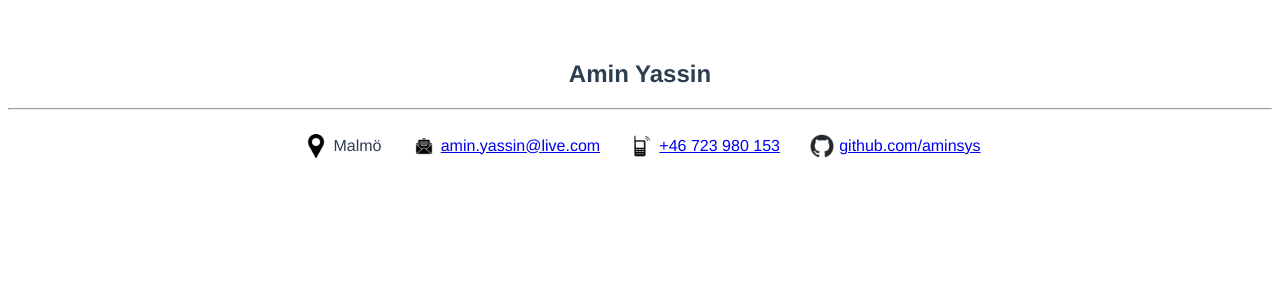
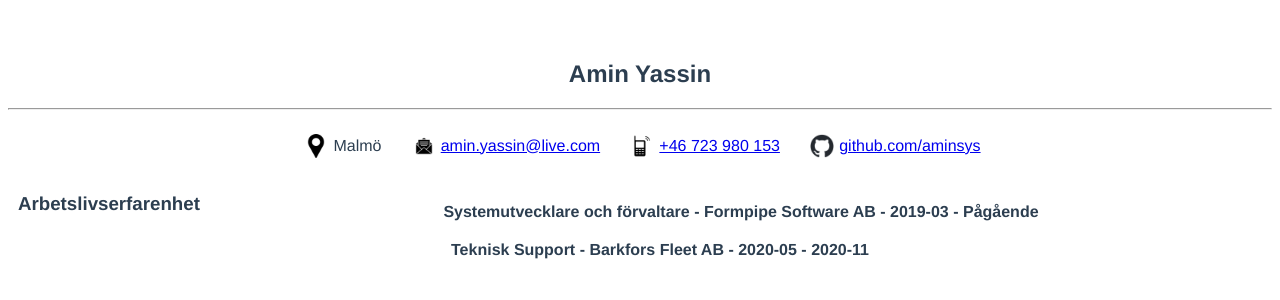
Before and after one commit to aminsys/CVue, a Vue app in the folder Portfolio/: page / in a window 1280 px wide. Shown: the top 300 px of the page. Built offline with nearby package versions, Linux system fonts and the light colour scheme.

Commit message:
Added component for work experience

```diff
--- a/Portfolio/src/App.vue
+++ b/Portfolio/src/App.vue
@@ -1,15 +1,18 @@
 <template>
   <InfoComp myName="Amin Yassin" />
+  <ExpComponent></ExpComponent>
 </template>
 
 <script>
+import ExpComponent from './components/ExpComponent.vue';
 import HelloWorld from './components/HelloWorld.vue'
 import InfoComp from './components/InfoComponent.vue'
 
 export default {
   name: 'App',
   components: {
-    InfoComp
+    InfoComp,
+    ExpComponent
   }
 }
 </script>
--- /dev/null
+++ b/Portfolio/src/components/ExpComponent.vue
@@ -0,0 +1,59 @@
+<template>
+    <h3 id="avsnitt">Arbetslivserfarenhet</h3>
+    <div>
+        <ol>
+            <li id="workItems" v-for="item in workItems">
+                {{ item.role }} - {{ item.company }} - {{ item.date }}
+            </li>
+        </ol>
+    </div>
+</template>
+
+<script>
+export default {
+    name: 'exp',
+    data() {
+        return {
+            workItems: [
+                {
+                    role: 'Systemutvecklare och förvaltare',
+                    company: 'Formpipe Software AB',
+                    date: '2019-03 - Pågående'
+                },
+                {
+                    role: 'Teknisk Support',
+                    company: 'Barkfors Fleet AB',
+                    date: '2020-05 - 2020-11'
+                }
+            ],
+
+            responsibilitiesFpSwe: [
+                'Säkrar kodfunktionalitet i samband med kodmigrering vid uppgraderingsprojekt av ärendehanteringssytem i agilt team.',
+                'Åtgärdar buggar i användargränssnitt (UI) och dess logik (Backend).',
+                'Genomför felsökningar i databaser och tar fram databasskript för kunders varierande ändamål.',
+                'Implementerar nya system och integrerar dessa i kunders befintliga ärendehanteringssystem.',
+                'Samarbetar med kollegor och internationella aktörer vid felsökningar av kunders system.'
+            ],
+            responsibilitiesFpEng: [
+                'Delivering bug fixes and user-control customizations while upgrading EDM systems using ASP.NET and updating SQL Server procedures.',
+                'Implementing and launching new systems on stakeholders’ environments.',
+                'Investigating root causes of reported incidents and problems and collaborating with colleagues and vendors.'
+            ]
+        }
+    }
+};
+
+</script>
+
+<style>
+#avsnitt {
+    float: left;
+    margin: 10px;
+}
+
+#workItems {
+    font-weight: bold;
+    list-style-type: none;
+    margin-top: 20px;
+}
+</style>
```
